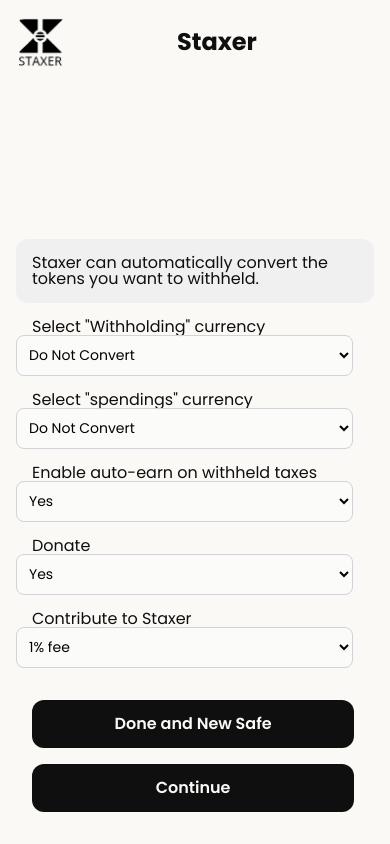
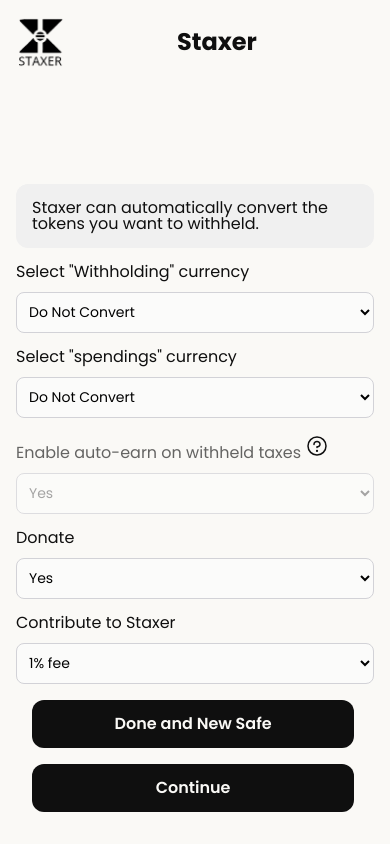
Before and after one commit to staxerlabs/frontend, a React (Vite) app: page /newsafe/2 in a window 390 px wide. Built offline with nearby package versions, Linux system fonts and the light colour scheme.

Commit message:
fix: responsivity and dashboard display

```diff
--- a/package.json
+++ b/package.json
@@ -11,8 +11,11 @@
     "deploy": "gh-pages -d dist"
   },
   "dependencies": {
+    "@phosphor-icons/react": "^2.1.5",
     "@supabase/supabase-js": "^2.42.5",
+    "bootstrap": "^5.3.3",
     "react": "^18.2.0",
+    "react-bootstrap": "^2.10.2",
     "react-dom": "^18.2.0",
     "react-icons": "^5.1.0",
     "react-router-dom": "^6.23.0"
@@ -23,10 +26,12 @@
     "@typescript-eslint/eslint-plugin": "^7.2.0",
     "@typescript-eslint/parser": "^7.2.0",
     "@vitejs/plugin-react": "^4.2.1",
+    "autoprefixer": "^10.4.19",
     "eslint": "^8.57.0",
     "eslint-plugin-react-hooks": "^4.6.0",
     "eslint-plugin-react-refresh": "^0.4.6",
     "gh-pages": "^6.1.1",
+    "postcss": "^8.4.38",
     "typescript": "^5.2.2",
     "vite": "^5.2.0"
   }
--- a/src/App.tsx
+++ b/src/App.tsx
@@ -2,6 +2,8 @@
 // import supabase from './utils/supabase';
 import { Outlet} from 'react-router-dom';
 import Header from './components/Header';
+// import 'bootstrap/dist/css/bootstrap.min.css';
+
 
 // interface account {
 //   id: number;
--- a/src/components/ButtonNewAccount.tsx
+++ b/src/components/ButtonNewAccount.tsx
@@ -1,6 +1,7 @@
 import React from 'react';
 import { useNavigate } from 'react-router-dom';
 import { FaPlus } from "react-icons/fa";
+import { Plus } from '@phosphor-icons/react';
 
 const ButtonNewAccount: React.FC = () => {
     const navigate = useNavigate();
@@ -8,10 +9,10 @@
     return(
         <div
             className='card-grid dashboard-grid-add-account'
-            onClick={() => navigate('/new-account')}
+            onClick={() => navigate('/newsafe')}
         >
                         <p>New Account</p>
-                        <FaPlus />
+                        <Plus size={32} />
                     </div>
     )
 
--- /dev/null
+++ b/src/components/UnderDevTooltip.tsx
@@ -0,0 +1,23 @@
+import React from 'react';
+import { Tooltip, OverlayTrigger } from 'react-bootstrap';
+import { Question } from "@phosphor-icons/react";
+
+const UnderDevelopmentTooltip: React.FC = () => {
+  const renderTooltip = (props: any) => (
+    <Tooltip id="under-development-tooltip" className='tooltip-layout' {...props}>
+      This feature is under development.
+    </Tooltip>
+  );
+
+  return (
+    <OverlayTrigger
+      trigger="hover"
+      placement="top"
+      overlay={renderTooltip}
+    >
+      <Question size={24} className='icon'/>
+    </OverlayTrigger>
+  );
+};
+
+export default UnderDevelopmentTooltip;
--- a/src/index.css
+++ b/src/index.css
@@ -66,7 +66,7 @@
 
 main > * {
     margin-bottom: 1rem;
-    padding: 1rem;
+    padding: 0.75rem;
 }
 
 body {
@@ -103,6 +103,18 @@
 .button-wide {
     width: 90%;
     margin: 1rem;
+}
+
+.mini-button {
+    width: 100px;
+    height: 32px;
+    padding: 0;
+    border-radius: 12px;
+    display: flex;
+    justify-content: center;
+    align-items: center;
+    font-size: 0.5rem;
+
 }
 
 input[type=text] {
@@ -160,6 +172,20 @@
         outline: none;
 }
 
+.tooltip-layout {
+    background: var(--black);
+    color: var(--white);
+    padding: 1rem;
+}
+
+.disabled-text {
+    color: rgba(0,0,0,0.6)
+}
+
+.icon {
+    padding: 0;
+}
+
 /* Desktop */
 @media screen and (min-width: 780px) {
     body {
--- a/src/main.tsx
+++ b/src/main.tsx
@@ -2,6 +2,7 @@
 import ReactDOM from 'react-dom/client'
 import {RouterProvider} from 'react-router-dom'
 import './index.css'
+
 
 import router from './routes/router.tsx'
 
--- a/src/pages/CreateNewSafe2.tsx
+++ b/src/pages/CreateNewSafe2.tsx
@@ -2,6 +2,7 @@
 import { useNavigate } from 'react-router-dom';
 import Card from '../components/CardText';
 import '../styles/newsafe.css'
+import UnderDevelopmentTooltip from '../components/UnderDevTooltip';
 
 interface CreateNewSafe2Props {}
 
@@ -42,46 +43,58 @@
     ]
   }
 
-
   return (
       <main>
 
         <Card text="Staxer can automatically convert the tokens you want to withheld."/>
-
+        <span className='form-text-select'>
           <label htmlFor="autoEarn">Select "Withholding" currency</label>
           <select defaultValue="Do Not Convert">
             {(currencyProps.values).map((value) => (
               <option value={value} key={value} label={value}/>
             ))}
           </select>
+        </span>
 
+        <span className='form-text-select'>
         <label htmlFor="autoEarn">Select "spendings" currency</label>
         <select defaultValue="Do Not Convert">
           {(currencyProps.values).map((value) => (
             <option value={value} key={value} label={value}/>
           ))}
         </select>
+        </span>
 
-        <label htmlFor="autoEarn">Enable auto-earn on withheld taxes</label>
-        <select defaultValue="Your decision">
+        <span className='form-text-select'>
+          <span>
+            <label htmlFor="autoEarn" className='disabled-text'>Enable auto-earn on withheld taxes </label>
+            <UnderDevelopmentTooltip />
+          </span>
+
+        <select defaultValue="Your decision" disabled>
           {(decisionProps.values).map((value) => (
             <option value={value} key={value} label={value}/>
           ))}
         </select>
+        </span>
 
+        <span className='form-text-select'>
           <label htmlFor="donate">Donate</label>
           <select defaultValue="Your decision">
             {(decisionProps.values).map((value) => (
               <option value={value} key={value} label={value}/>
             ))}
           </select>
+        </span>
 
+        <span className='form-text-select'>
         <label htmlFor="staxerFee">Contribute to Staxer</label>
         <select defaultValue="1% fee">
           {(staxerFeeProps.values).map((value) => (
             <option value={value} key={value} label={value}/>
           ))}
         </select>
+        </span>
 
         <button onClick={AddNextSafeClickHandler} className='button-wide'>Done and New Safe</button>
         <button onClick={NewSafeDoneClickHandler} className='button-wide'>Continue</button>
--- a/src/pages/Dashboard.tsx
+++ b/src/pages/Dashboard.tsx
@@ -19,10 +19,14 @@
     return (
         <main className='dashboard'>
             <div className='dashboard-wallet-balance'>
-                <span style={walletShow ? {visibility: 'hidden'} : {visibility: 'visible'}}>
-                    Wallet Balance
-                    <h3>$ 22,00</h3>
-                </span>
+                <div style={{"lineHeight": "2rem"}}>
+                Wallet Balance
+                    <span style={walletShow ? {visibility: 'hidden'} : {visibility: 'visible'}}>
+                        <h3>$ 22,00</h3>
+                    </span>
+                </div>
+
+
                 <p></p>
                 <p></p>
                 <button onClick={() => setWalletShow(!walletShow)}>
--- a/src/pages/TransactionHistory.tsx
+++ b/src/pages/TransactionHistory.tsx
@@ -8,7 +8,14 @@
     const navigate = useNavigate();
     return (
         <main className="history-container">
+
                 <h1>Transaction History</h1>
+                <button
+                    onClick={() => navigate('/dashboard')}
+                    className="button-wide mini-button"
+                > &lt; Dashboard</button>
+
+            <div className="history-cards">
                 {data.map(transaction => (
                     <TransactionCard key={transaction.transaction_id} transaction={transaction} />
                 ))}
@@ -17,6 +24,8 @@
                 onClick={() => navigate('/dashboard')}
                 className="button-wide"
             >Back to dashboard</button>
+            </div>
+
         </main>
     );
 }
--- a/src/styles/dashboard.css
+++ b/src/styles/dashboard.css
@@ -6,7 +6,7 @@
 }
 
 .dashboard-wallet-balance {
-    width: 80%;
+    width: 90%;
     border-radius: 12px;
     height: 144px;
     background-color: var(--grey);
@@ -83,7 +83,7 @@
     border-radius: 12px;
     width: 100%;
     padding: 1.5rem;
-    height: 6rem;
+    /* height: 6rem; */
     display: flex;
     flex-direction: column;
     justify-content: space-evenly;
@@ -93,8 +93,7 @@
 .dashboard-grid-add-account {
     background-color: var(--grey);
     opacity: 0.63;
+    display: flex;
+    font-size: 0.75rem;
+    line-height: 1.5rem;
 }
-
-/* .dashboard-grid-add-account:last-child {
-    justify-self:center;
-} */
--- a/src/styles/newsafe.css
+++ b/src/styles/newsafe.css
@@ -3,3 +3,16 @@
     flex-wrap: nowrap;
     gap: 0.5rem;
 }
+
+.form-text-select {
+    width: 100%;
+    padding: 0rem;
+    display: flex;
+    flex-direction: column;
+    flex-wrap: nowrap;
+    gap: 0.75rem;
+}
+
+.form-text-select > select {
+    width: 100%;
+}
--- a/src/styles/transaction-history.css
+++ b/src/styles/transaction-history.css
@@ -5,5 +5,19 @@
     min-height: 100svh;
     background-color: rgba(15,15,15,0.2);
     border-radius: 12px 12px 0 0;
-    padding: 1rem 0;
+    padding: 1rem;
+    display: grid;
+    grid-template-columns: 60% 40%;
+    grid-template-rows: 100px ;
 }
+
+.title-button {
+    display: flex;
+    justify-content: space-between;
+    align-items: center;
+}
+
+.history-cards {
+    width: 100%;
+    grid-column: 1 / 3;
+}
```
Also changed, not shown: 2 other files (tests, documents, lock files or other folders). Lines whose indentation alone changed are shown as unchanged.
